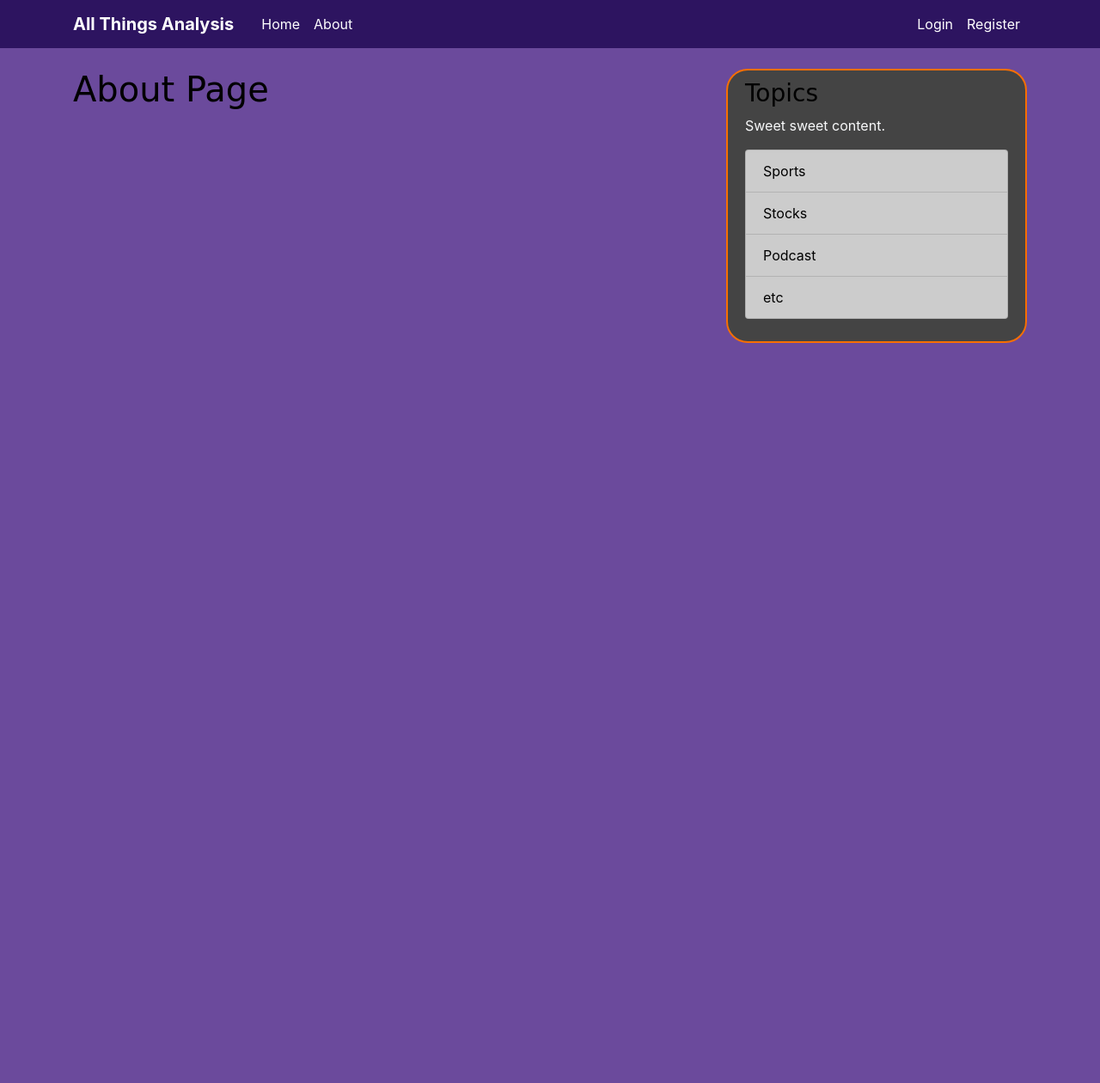
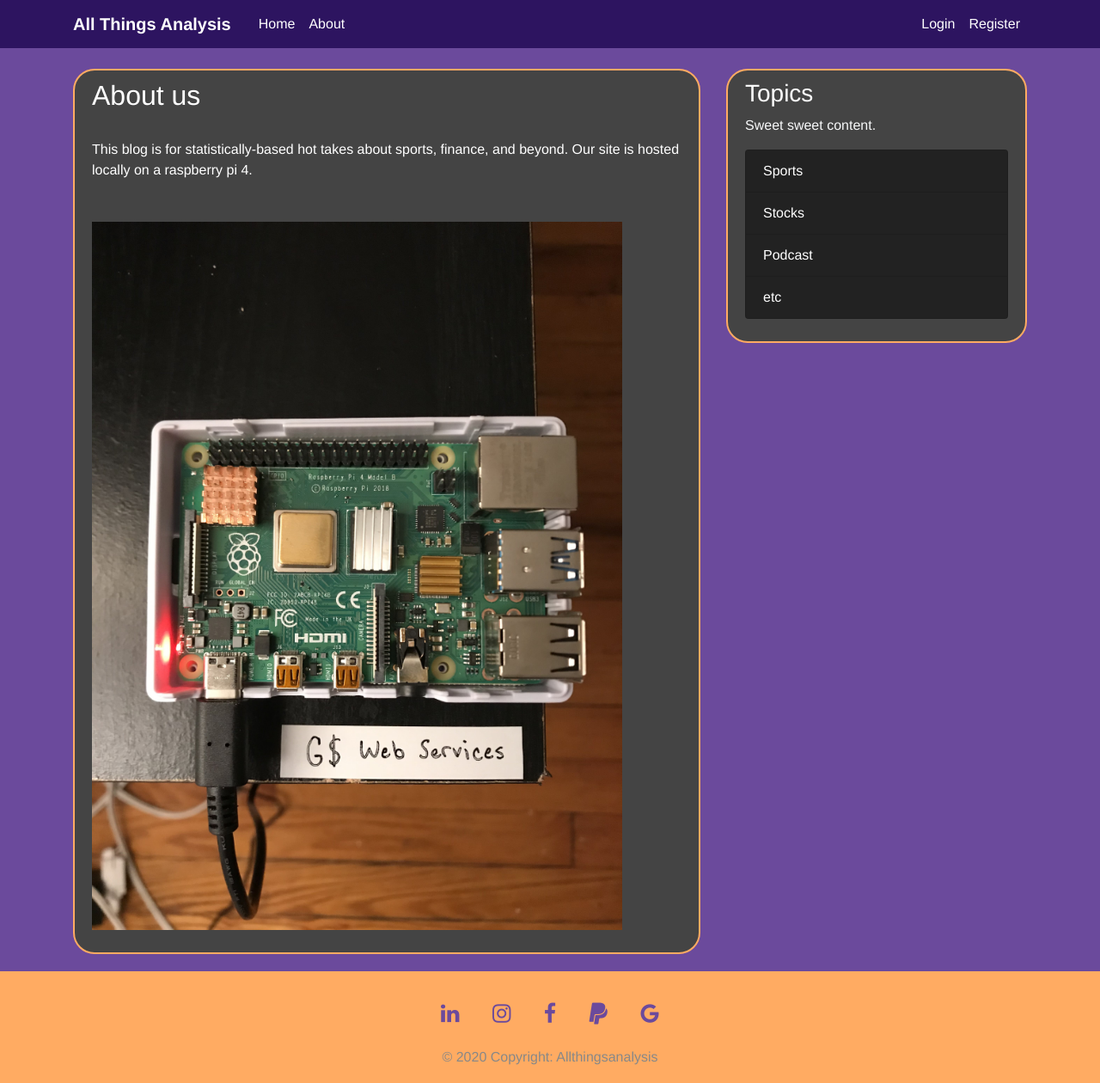
Before and after one commit to garrettroell/All-Things-Analysis, a Django app: page /about/ in a window 1280 px wide. Shown: the whole page at 86% size. Before the commit the page ends 399 px from the top, so only its background shows below. Run offline with Django 3.2, Linux system fonts and the light colour scheme; parts of the project's set-up code (start-up, migrations or seed data) failed here and were passed over; some libraries are stand-ins or nearby versions.

Commit message:
Added social icons, about page, and topic pages

```diff
--- a/blog/templates/blog/about.html
+++ b/blog/templates/blog/about.html
@@ -1,4 +1,16 @@
 {% extends "blog/base.html" %}
+{% load static %}
 {% block content %}
-	<h1>About Page</h1>
+  <article class="media content-section">
+    <div class="media-body">
+      <h2 class="article-title">About us</h2>
+      <p class="article-content">
+		This blog is for statistically-based hot takes about sports, finance, and beyond. Our site is hosted locally on a raspberry pi 4.
+
+
+		<img src="{% static 'blog/raspberry_pi.jpg' %}" id="img">
+      </p>
+    </div>
+  </article>
+
 {% endblock content %}
--- a/blog/templates/blog/base.html
+++ b/blog/templates/blog/base.html
@@ -1,4 +1,5 @@
 {% load static %}
+
 <!DOCTYPE html>
 <html>
 <head>
@@ -10,8 +11,13 @@
     <!-- Bootstrap CSS -->
     <link rel="stylesheet" href="https://maxcdn.bootstrapcdn.com/bootstrap/4.0.0/css/bootstrap.min.css" integrity="sha384-Gn5384xqQ1aoWXA+058RXPxPg6fy4IWvTNh0E263XmFcJlSAwiGgFAW/dAiS6JXm" crossorigin="anonymous">
 
+	<!-- Font Awesome -->
+    <link rel="stylesheet" href="https://cdnjs.cloudflare.com/ajax/libs/font-awesome/4.7.0/css/font-awesome.min.css">
+
 	<!-- <link rel="stylesheet" type="text/css" href="{% static 'static/blog/main.css' %}"> -->
 	<link rel="stylesheet" type="text/css" href="{% static 'blog/main.css' %}">
+
+	<link rel="shortcut icon" href="{% static 'blog/favicon.ico' %}" />
 
 	{% if title %}
 		<title>All Things - {{ title }}</title>
@@ -56,7 +62,7 @@
 
 <main role="main" class="container">
   <div class="row">
-    <div class="col-md-8">
+    <div class="col-md-8 ">
 		{% if messages %}
 			{% for message in messages %}
 				<div class="alert alert-{{ message.tags}}">
@@ -70,12 +76,12 @@
       <div class="content-section">
         <h3>Topics</h3>
         <p class='text-light'>Sweet sweet content.
-          <ul class="list-group">
-            <li class="list-group-item bg-orange list-group-item-black">Sports</li>
-            <li class="list-group-item bg-orange list-group-item-black">Stocks</li>
-            <li class="list-group-item bg-orange list-group-item-black">Podcast</li>
-            <li class="list-group-item bg-orange list-group-item-black">etc</li>
-          </ul>
+          <div class="list-group">
+            <a href="{% url 'blog-sports' %}"class="list-group-item">Sports</a>
+            <a href="{% url 'blog-stocks' %}" class="list-group-item">Stocks</a>
+            <a href="{% url 'blog-podcast' %}" class="list-group-item">Podcast</a>
+            <a href="{% url 'blog-etc' %}" class="list-group-item">etc</a>
+          </div>
         </p>
       </div>
     </div>
@@ -88,4 +94,38 @@
     <script src="https://cdnjs.cloudflare.com/ajax/libs/popper.js/1.12.9/umd/popper.min.js" integrity="sha384-ApNbgh9B+Y1QKtv3Rn7W3mgPxhU9K/ScQsAP7hUibX39j7fakFPskvXusvfa0b4Q" crossorigin="anonymous"></script>
     <script src="https://maxcdn.bootstrapcdn.com/bootstrap/4.0.0/js/bootstrap.min.js" integrity="sha384-JZR6Spejh4U02d8jOt6vLEHfe/JQGiRRSQQxSfFWpi1MquVdAyjUar5+76PVCmYl" crossorigin="anonymous"></script>
 </body>
+
+<footer class="page-footer font-small">
+
+  <div class= "logo-spacing"></div>
+
+  <div class="d-flex">
+	<div class = "list-inline mx-auto justify-content-center">
+	   <a class="list-inline-item btn btn-social-icon btn-linkedin"
+	   href = "https://www.linkedin.com/company/allthingsanalysis/">
+	    <span class="fa fa-linkedin"></span>
+	   </a>
+	   <a class="list-inline-item btn btn-social-icon btn-instagram"
+	   href = "https://www.instagram.com/allthingsanalysis/">
+	    <span class="fa fa-instagram"></span>
+	   </a>
+	   <a class="list-inline-item btn btn-social-icon btn-facebook"
+	   href = "https://www.facebook.com/Allthingsanalysis/">
+	    <span class="fa fa-facebook"></span>
+	   </a>
+	   <a class="list-inline-item btn btn-social-icon btn-paypal"
+	   href = "https://www.paypal.com">
+	    <span class="fa fa-paypal"></span>
+	   </a>
+	   <a class="list-inline-item btn btn-social-icon btn-google"
+	   href = "https://www.google.com">
+	    <span class="fa fa-google"></span>
+	   </a>
+	</div>
+  </div>
+  <div class="footer-copyright text-center py-3">© 2020 Copyright:
+    <a class="footer-link" href="{% url 'blog-home' %}"> Allthingsanalysis</a>
+  </div>
+</footer>
+
 </html>
--- /dev/null
+++ b/blog/templates/blog/etc.html
@@ -0,0 +1,6 @@
+{% extends "blog/base.html" %}
+{% block content %}
+	<div class="content-section">
+		<h1>etc</h1>
+	</div>
+{% endblock content %}
--- /dev/null
+++ b/blog/templates/blog/podcast.html
@@ -0,0 +1,6 @@
+{% extends "blog/base.html" %}
+{% block content %}
+	<div class="content-section">
+		<h1>Podcast</h1>
+	</div>
+{% endblock content %}
--- /dev/null
+++ b/blog/templates/blog/sports.html
@@ -0,0 +1,6 @@
+{% extends "blog/base.html" %}
+{% block content %}
+	<div class="content-section">
+		<h1>Sports</h1>
+	</div>
+{% endblock content %}
--- /dev/null
+++ b/blog/templates/blog/stocks.html
@@ -0,0 +1,6 @@
+{% extends "blog/base.html" %}
+{% block content %}
+	<div class="content-section">
+		<h1>Stocks</h1>
+	</div>
+{% endblock content %}
--- a/blog/urls.py
+++ b/blog/urls.py
@@ -16,4 +16,8 @@ urlpatterns = [
     path('post/<int:pk>/delete/', PostDeleteView.as_view(), name='post-delete'),
     path('post/new/', PostCreateView.as_view(), name='post-create'),
     path('about/', views.about, name='blog-about'),
+    path('sports/', views.sports, name='blog-sports'),
+    path('stocks/', views.stocks, name='blog-stocks'),
+    path('podcast/', views.podcast, name='blog-podcast'),
+    path('etc/', views.etc, name='blog-etc'),
 ]
--- a/blog/views.py
+++ b/blog/views.py
@@ -72,3 +72,16 @@ class PostDeleteView(LoginRequiredMixin, UserPassesTestMixin, DeleteView):
 
 def about(request):
     return render(request, 'blog/about.html', {'title': 'About'})
+
+
+def sports(request):
+    return render(request, 'blog/sports.html', {'title': 'Sports'})
+
+def stocks(request):
+    return render(request, 'blog/stocks.html', {'title': 'Stocks'})
+
+def podcast(request):
+    return render(request, 'blog/podcast.html', {'title': 'Podcast'})
+
+def etc(request):
+    return render(request, 'blog/etc.html', {'title': 'Etc'})
--- a/django_project/settings.py
+++ b/django_project/settings.py
@@ -27,9 +27,11 @@ BASE_DIR = os.path.dirname(os.path.dirname(os.path.abspath(__file__)))
 SECRET_KEY = config['SECRET_KEY']
 
 # SECURITY WARNING: don't run with debug turned on in production!
-DEBUG = False
+DEBUG = True
 
-ALLOWED_HOSTS = ['192.168.1.223',
+ALLOWED_HOSTS = [
+         'localhost',
+         '192.168.1.223',
 		 '24.216.199.101',
 		 'allthingsanalysis-dev.com',
 		 'www.allthingsanalysis-dev.com'
--- a/static/blog/main.css
+++ b/static/blog/main.css
@@ -1,12 +1,12 @@
 body {
   background: #6B4A9C;
-  color: #000000;
+  color: #ffffff;
   margin-top: 5rem;
+  font-family: helvetica;
 }
 
 h1, h2, h3, h4, h5, h6 {
-  color: #000000;
-  font-family: "Comic Sans MS", cursive, sans-serif;
+  color: #ffffff;
 }
 
 ul {
@@ -21,16 +21,12 @@ ul {
   background-color: #2D1460;
 }
 
-.bg-orange {
-  background-color: #cccccc;
-}
-
 .site-header .navbar-nav .nav-link {
   color: #ffffff;
 }
 
 .site-header .navbar-nav .nav-link:hover {
-  color: #FF6237;
+  color: #ffab62;
 }
 
 .site-header .navbar-nav .nav-link.active {
@@ -38,9 +34,9 @@ ul {
 }
 
 .content-section {
-  background: #ffffff;
+  background: #999999;
   padding: 10px 20px;
-  border: 2px solid #F86F01;
+  border: 2px solid #ffab62;
   border-radius: 25px;
   margin-bottom: 20px;
   background-color: #444444;
@@ -51,7 +47,7 @@ ul {
 }
 
 a.article-title:hover {
-  color: #000000;
+  color: #ffab62;
   text-decoration: none;
 }
 
@@ -66,13 +62,17 @@ a.article-title:hover {
 }
 
 .article-metadata {
-  padding-bottom: 25px;
+  padding-bottom: 10px;
   margin-bottom: 4px;
-  border-bottom: 1px solid #e3e3e3
+  border-bottom: 1px solid #e3e3e3;
+}
+
+.article-metadata a{
+  color: #ffab62;
 }
 
 .article-metadata a:hover {
-  color: #333;
+  color: #2D1460;
   text-decoration: none;
 }
 
@@ -92,3 +92,52 @@ a.article-title:hover {
 .account-heading {
   font-size: 2.5rem;
 }
+
+footer {
+  background: #ffab62;
+  width: 100%;
+  height: 130px;
+  margin-top: auto;
+  bottom: 0;
+  left: 0;
+  color: #888888;
+}
+
+.fa {
+  color: #6B4A9C;
+  font-size: 25px;
+}
+
+.fa:hover {
+  color: #000000;
+  text-decoration: none;
+}
+
+.logo-spacing{
+  height: 30px;
+}
+
+.footer-link{
+  color: #888888;
+}
+
+a.footer-link:hover {
+  color: #000000;
+  text-decoration: none;
+}
+
+.list-group-item{
+  background-color: #222222;
+  color: white;
+}
+
+a.list-group-item:hover {
+  background-color: #ffab62;
+  color: #000000;
+  text-decoration: none;
+}
+
+img{
+  width: 90%;
+  height: auto;
+}
```
Also changed, not shown: blog/static/blog/main.css (+63 -14 lines), blog/static/blog/favicon.ico (added), blog/static/blog/raspberry_pi.jpg (added), db.sqlite3, static/blog/favicon.ico (added), static/blog/flavicon.ico (added), static/blog/raspberry_pi.jpg (added), 1 other file.
